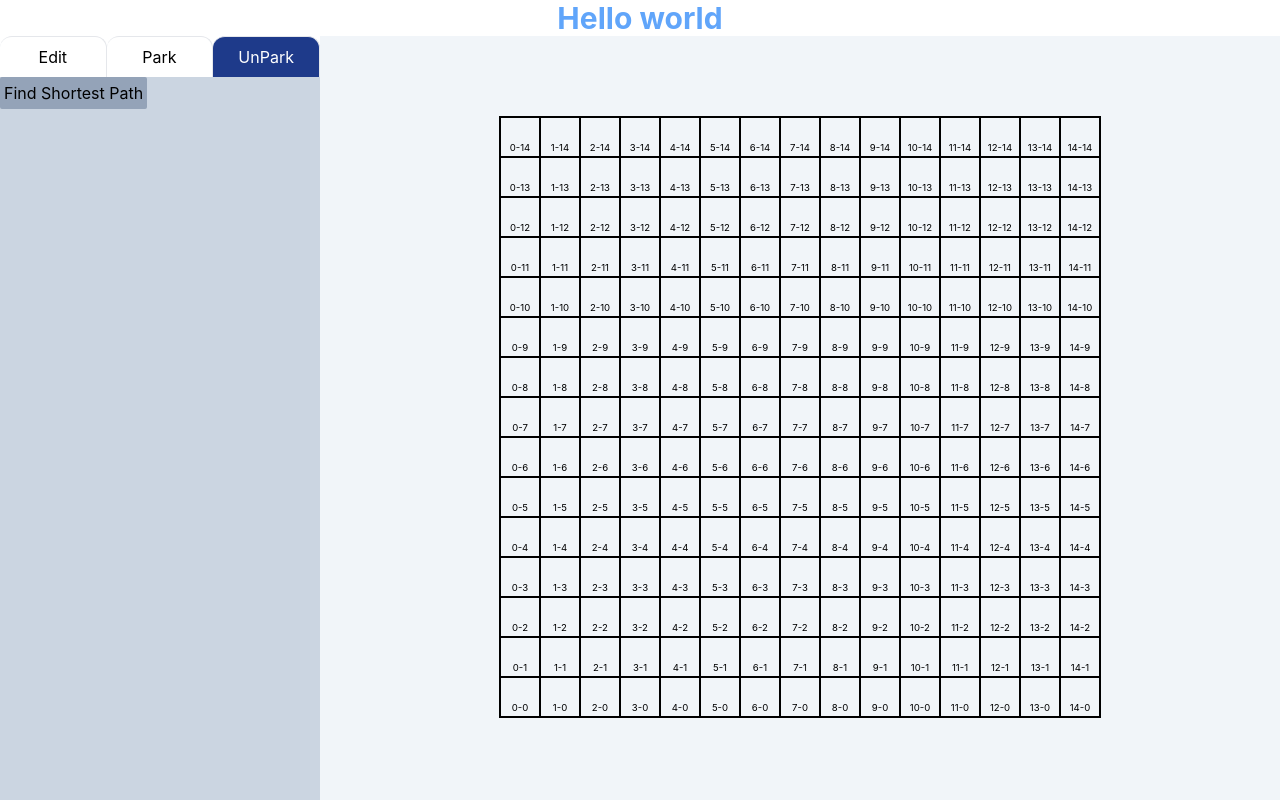
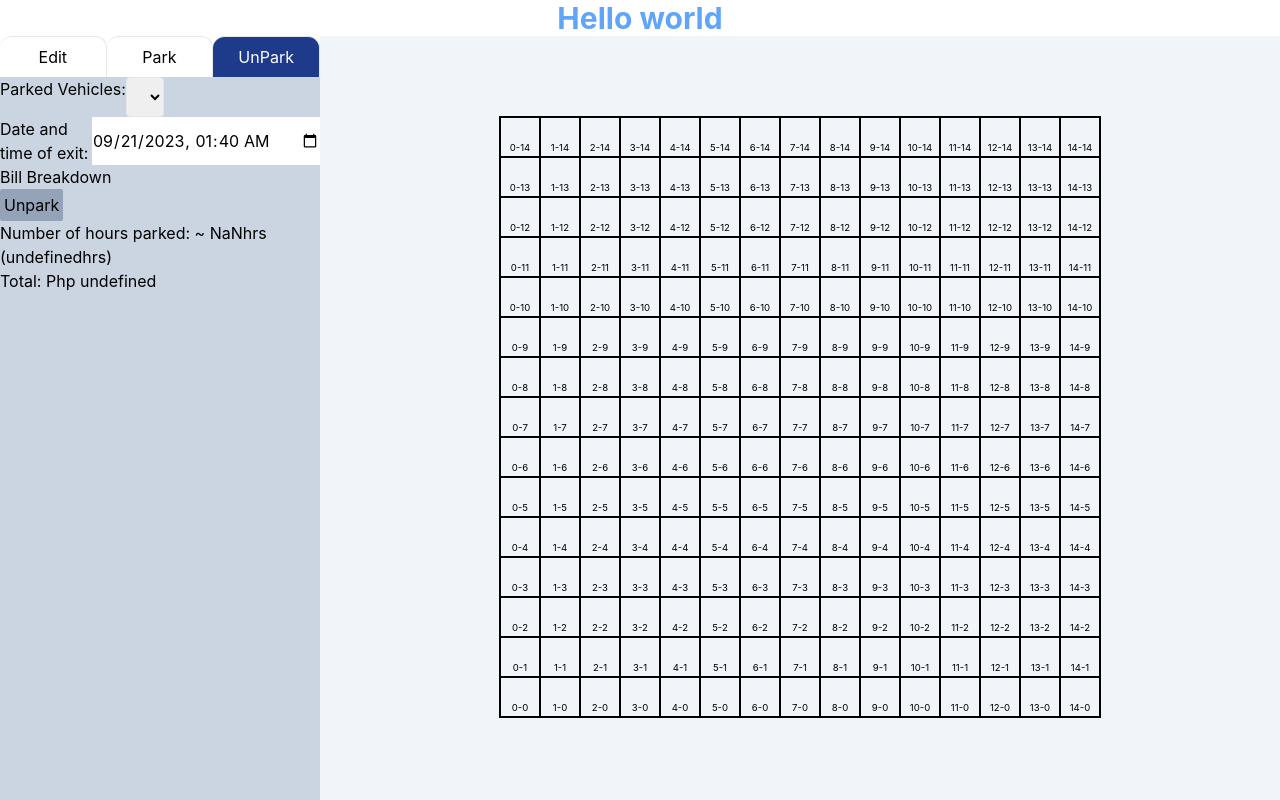
Before and after one commit to Hoshaiah/ayalaparking-frontend, a React (Create React App) app: page / in a window 1280 px wide. Both pictures are taken after a click on the button "UnPark". Built offline with nearby package versions, Linux system fonts and the light colour scheme.

Commit message:
added uparking cost

```diff
--- a/src/components/SideNav/UnparkView.jsx
+++ b/src/components/SideNav/UnparkView.jsx
@@ -1,22 +1,87 @@
 import { useDispatch, useSelector } from "react-redux";
-import { dijkstra, findShortestPath } from "../../utils/graphUtils";
+import { calculateHourDifference, calculateParkingCost, dijkstra, findShortestPath, getDateTimeNow, getParkedCarNodes, validateDateFormat } from "../../utils/graphUtils";
 import {  setShortestPath } from "../../redux/graphSlice";
 import { setCurrentView } from "../../redux/viewSlice";
+import { useState, useEffect } from "react";
 
 const UnparkView = () => {
     const dispatch = useDispatch()
     const graph = useSelector(state => state.graph)
+    const [parkedCarsSelection, setParkedCarsSelection] = useState([])
+    const [parkedCarInput, setParkedCarInput] = useState(getParkedCarNodes(graph.nodeOccupancy)[0])
+    const [dateTimeHelperText, setDateTimeHelperText] = useState('')
+    const [dateInput, setDateInput]= useState(getDateTimeNow())
+    const [receipt, setReceipt] = useState({})
 
-    const handleFindShortestPath = () => {
-        const data = dijkstra(graph.adjacencyList, "0-0")
-        const shortestPath = findShortestPath(data.distances, data.previous, "0-0","14-14")
-        dispatch(setShortestPath(shortestPath))
-        dispatch(setCurrentView('parkView'))
+    const handleUnparkCar = () => {
+        const isDateValid = validateDateFormat(dateInput)
+        if(!isDateValid) {
+            setDateTimeHelperText('Date format is invalid')
+            return;
+        }
+
+        const numberOfHoursParked = calculateHourDifference(graph.nodeOccupancy[parkedCarInput].entryTime, dateInput)
+        console.log(graph.nodeOccupancy[parkedCarInput].entryTime)
+        console.log(dateInput)
+        console.log(numberOfHoursParked)
+        console.log(calculateParkingCost(numberOfHoursParked, graph.nodeOccupancy[parkedCarInput].parking))
+        setReceipt(calculateParkingCost(numberOfHoursParked, graph.nodeOccupancy[parkedCarInput].parking))
     }
+
+    const handleDateInputChange = (e) => {
+        setDateTimeHelperText('')
+        const inputValue = e.target.value;
+        const formattedDate = inputValue.replace('T', ' ');
+        setDateInput(formattedDate);
+    }
+
+    useEffect(() => {
+        const getParkedCarsNodesList= () => {
+            const parkedCarNodes= getParkedCarNodes(graph.nodeOccupancy)
+            setParkedCarsSelection(parkedCarNodes)
+        }
+        getParkedCarsNodesList()
+    }, [graph.nodeOccupancy])
 
     return (
         <div>
-            <button className="bg-slate-400 text-black p-1 rounded-sm" onClick={handleFindShortestPath}>Find Shortest Path</button>
+            <div className="flex">
+                <h1>Parked Vehicles:</h1>
+                <select
+                    value={parkedCarInput}
+                    onChange={e => setParkedCarInput(e.target.value)}
+                    className="border p-2 rounded"
+                >
+                    {parkedCarsSelection.map((item, index) => (
+                        <option key={index} value={item}>
+                            {item}
+                        </option>
+                    ))}
+                </select>
+            </div>
+            <div className="flex">
+                <h1>Date and time of exit:</h1>
+                <p>{dateTimeHelperText}</p>
+                <input
+                    type="datetime-local"
+                    value={dateInput}
+                    onChange={(e) => handleDateInputChange(e)}
+                    step="60" // Set step to 60 seconds (1 minute)
+                />
+            </div>
+            <div className="flex">
+                <h1>Bill Breakdown</h1>
+                <div>
+                </div>
+            </div>
+            <button className="bg-slate-400 text-black p-1 rounded-sm" onClick={handleUnparkCar}>Unpark</button>
+            <div className="flex flex-col">
+                <h1>{`Number of hours parked: ~ ${Math.ceil(receipt.totalHours)}hrs (${receipt.totalHours}hrs)`}</h1>
+                {receipt.flatHourTotal && <h1>{`First 3 hours: ${receipt.flatHourTotal}`}</h1>}
+                {receipt.fullDayCosts && <h1>{`Number of full days(${receipt.numberOfFullDays}) x 5000: ${receipt.fullDayCosts} `}</h1>}
+                {receipt.continuousTotal && <h1>{`${receipt.continuousHours}hr x ${receipt.parkingSize} parking: ${receipt.continuousTotal} `}</h1>}
+                <h1>{`Total: Php ${receipt.total}`}</h1>
+            </div>
         </div>
     )
 }
--- a/src/utils/graphUtils.js
+++ b/src/utils/graphUtils.js
@@ -247,6 +247,84 @@ export const getEntranceNodes = (occupancy) => {
     return filteredNodes
 }
 
+export const getParkedCarNodes= (occupancy) => {
+    const filteredNodes = Object.entries(occupancy)
+        .filter(([key, value]) => ['small','medium','large'].includes(value.parkedCar))
+        .map(([key, value]) => key);
+
+    return filteredNodes
+}
+
+export const calculateHourDifference = (dateString1, dateString2) => {
+    const date1 = new Date(dateString1);
+    const date2 = new Date(dateString2);
+
+    if (date2 < date1) {
+       return -1
+    }
+
+    const differenceInMilliseconds = Math.abs(date2 - date1);
+    const differenceInHours = differenceInMilliseconds / (1000 * 60 * 60);
+
+    return differenceInHours;
+}
+
+export const calculateParkingCost = (hours, parkingSize) => {
+    const parkingPrices = {
+        small: 20,
+        medium: 60,
+        large: 100
+    }
+    let costBreakdown = {}
+    let runningHour = hours
+    if(runningHour <= 3) {
+         costBreakdown = {
+             flatHours: Math.ceil(runningHour),
+             flatHourTotal: 40,
+
+             total: 40,
+             totalHours: Math.round(hours*100)/100
+         }
+         return costBreakdown
+    }
+    if(hours <= 24) {
+        runningHour -= 3
+        const continuousTotal = Math.ceil(runningHour) * parkingPrices[parkingSize]
+        costBreakdown = {
+            flatHours: 3,
+            flatHourTotal: 40,
+
+            continuousHours: Math.ceil(runningHour),
+            continuousTotal: continuousTotal,
+
+            parkingSize: parkingSize,
+            total: 40 + continuousTotal,
+            totalHours: Math.round(hours*100)/100
+        }
+        return costBreakdown
+    }
+
+    if(hours> 24) {
+        const numberOfFullDaysParked = Math.floor(runningHour/24)
+        const fullDayCosts = numberOfFullDaysParked * 5000
+        runningHour -= numberOfFullDaysParked * 24
+
+        const continuousTotal = Math.ceil(runningHour) * parkingPrices[parkingSize]
+        costBreakdown = {
+            numberOfFullDays: numberOfFullDaysParked,
+            fullDayCosts: fullDayCosts,
+
+            continuousHours: Math.ceil(runningHour),
+            continuousTotal: continuousTotal,
+
+            parkingSize: parkingSize,
+            total: fullDayCosts + continuousTotal,
+            totalHours: Math.round(hours*100)/100
+        }
+        return costBreakdown
+    }
+}
+
 export const getDateTimeNow = () => {
     const now = new Date();
     const year = now.getFullYear().toString().padStart(4, '0');
```
